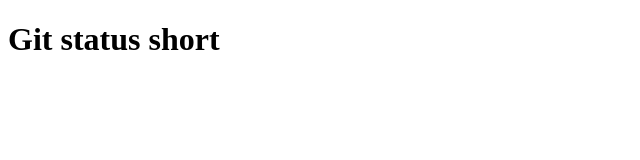
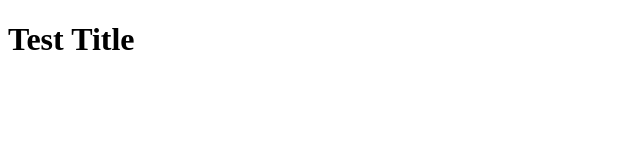
Before and after one commit to Taha-Afzali-DP/git-test, a plain HTML site: page index.html in a window 1280 px wide. Shown: the whole page, without its empty margins (0-640 px from the left). Drawn offline with Linux system fonts and the light colour scheme.

Commit message:
add h1 title

```diff
--- a/index.html
+++ b/index.html
@@ -6,6 +6,6 @@
     <title>Document</title>
   </head>
   <body>
-    <h1>Git status short</h1>
+    <h1>Test Title</h1>
   </body>
 </html>
```
